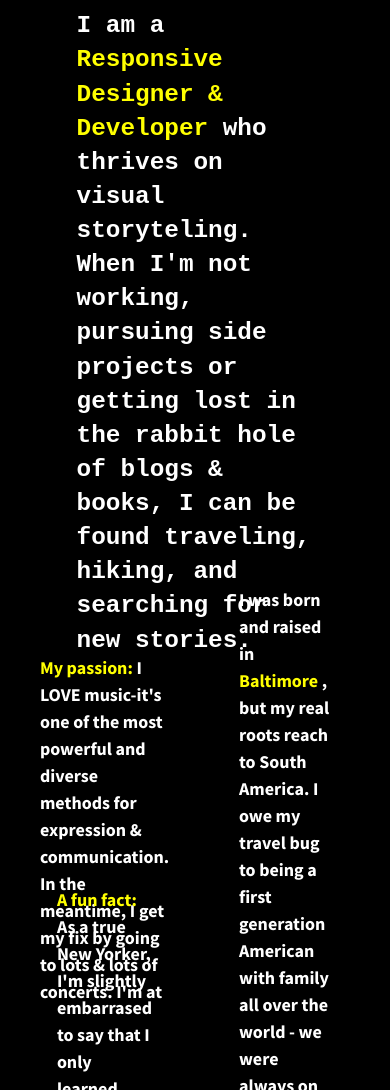
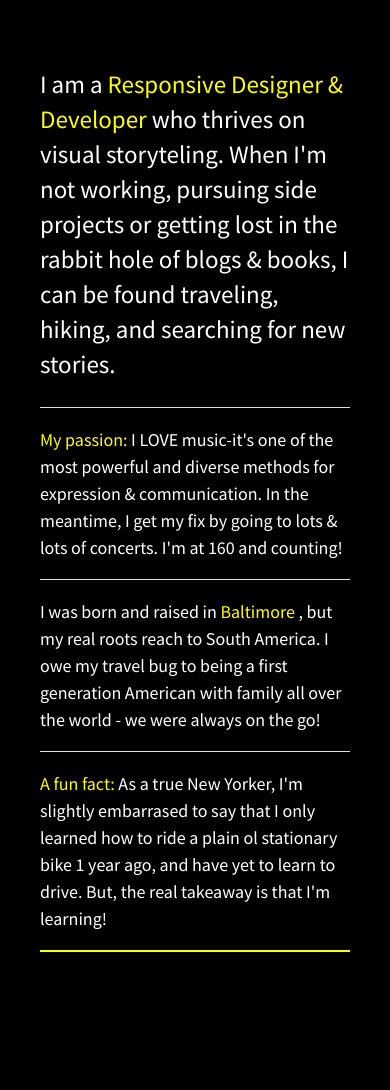
Before and after one commit to hey-jessica-j/first-flexbox-grid, a plain HTML site: page index.html in a window 390 px wide. Shown: the part 319-1409 px from the top of the page. After the commit the page ends 1361 px from the top, so only its background shows below. Drawn offline with nearby package versions, Linux system fonts and the light colour scheme.

Commit message:
flex on mobile too

```diff
--- a/css/main.css
+++ b/css/main.css
@@ -98,7 +98,6 @@ textarea {
 
 html {
   background-color: black;
-  color: white;
   height: 100%;
   width: 100%;
 }
@@ -107,71 +106,61 @@ body {
   font-family: 'Source Sans Pro', sans-serif;
   padding: 0 2em;
   font-size: 1.25em;
-  height: 100%;
+  color: white;
+  display: flex;
+  justify-content: center;
 }
+
+.wrapper {
+  /*add display:flex and set justify-content to space-between*/
+  display: flex;
+  flex-flow: row wrap;
+  justify-content: space-between;
+  max-width: 1200px;
+}
+
+p span {
+  color: yellow;
+}
+
 
 header,
 footer {
-  font-family: monospace;
+  padding-top: 1.5em;
+  width: 100%;
+  display: flex;
+  justify-content: flex-start;
+}
+
+header h1 {
+  font-family: 'Lora', sans-serif;
   font-size: 4em;
-  padding-top: 1.5em;
-  text-align: left;
+}
+
+main {
   width: 100%;
+  display: flex;
+  justify-content: center;
+  border-bottom: 1px solid yellow;
+}
+
+main p {
+  font-size: 1.25em;
+}
+
+.flex-items {
+  justify-content: center;
+  align-items: center;
+  color: white;
+  line-height: 1.5em;
+  font-size: .9em;
+  border-bottom: 1px solid yellow;
 }
 
 footer {
   border-top: 1px solid yellow ;
-  margin-top: 1em;
 
 }
-
-main {
-  width: 100%;
-  justify-content: center;
-  font-family: monospace;
-  font-size: 1.5em;
-  padding: 1em 1.5em;
-}
-
-span {
-  color: yellow;
-}
-
-header,
-footer,
-main {
-  display: flex;
-
-  align-content: center;
-  }
-
-.wrapper {
-  /*add display:flex and set justify-content to space-between*/
-  background-color: black;
-  font-weight: 700;
-  display: flex;
-  align-content: center;
-  flex-flow: row wrap;
-  justify-content: space-between;
-}
-
-
-.div-1, .div-2, .div-3 {
-  /*give the divs a width of 30%, add display:flex, set justify-content and align-items to center*/
-  color: white;
-  line-height: 1.5em;
-  font-size: .9em;
-  background-color: black;
-  height: 300px;
-  width: 30%;
-  padding: 0px 1em;
-
-  display: flex;
-  justify-content: center;
-  align-items: center;
-
-}
-
 
 /* ==========================================================================
    Helper classes
@@ -253,13 +242,18 @@ main {
    Modify as content requires.
    ========================================================================== */
 @media all and (min-width: 1200px) {
-       .div-1, .div-2, .div-3 {
+      main, footer {
+        margin: 20px 0px;
+      }
+       .flex-items {
          flex-basis: 30%;
+         border-bottom: none;
        }
 
-       .div-1, .div-2 {
+       #div-2 {
          border-right: 1px solid #555;
-
+         border-left: 1px solid #555;
+         padding: 0 25px;
        }
    }
 
--- a/index.html
+++ b/index.html
@@ -22,25 +22,25 @@
         <![endif]-->
 
         <section class="wrapper">
-            <header>Hi! I'm Jessica,</header>
+            <header><h1>Hi! I'm Jessica,</h1></header>
             <main>
               <p>I am a <span>Responsive Designer & Developer</span> who thrives on visual
                 storyteling. When I'm not working, pursuing side projects or getting
                 lost in the rabbit hole of blogs & books, I can be found traveling,
                 hiking, and searching for new stories.  </p>
             </main>
-            <div class= "div-1" >
+            <div id = "div-1" class= "flex-items" >
               <p><span>My passion:</span> I LOVE music-it's one of the most powerful and diverse
                 methods for expression & communication. In the meantime, I get my
                 fix by going to lots & lots of concerts. I'm at 160 and counting!</p>
             </div>
-            <div class= "div-2" >
+            <div id = "div-2" class= "flex-items" >
               <p>I was born and raised in <span>Baltimore</span> , but my real roots reach to
                  South America. I owe my travel bug to being a first generation
                  American  with family all over the world - we were always
                  on the go! </p>
             </div>
-            <div class= "div-3" >
+            <div id = "div-3" class= "flex-items" >
                 <p><span>A fun fact:</span> As a true New Yorker, I'm slightly embarrased to say
                   that I only learned how to ride a plain ol stationary bike 1
                   year ago, and have yet to learn to drive. But, the real takeaway
```
